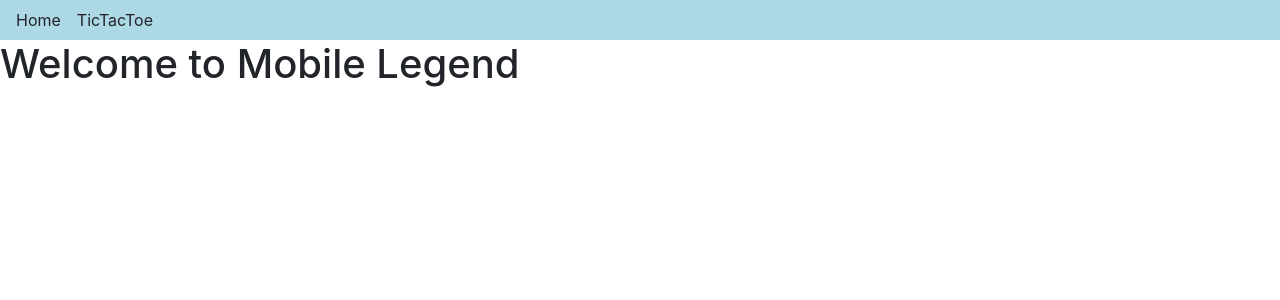
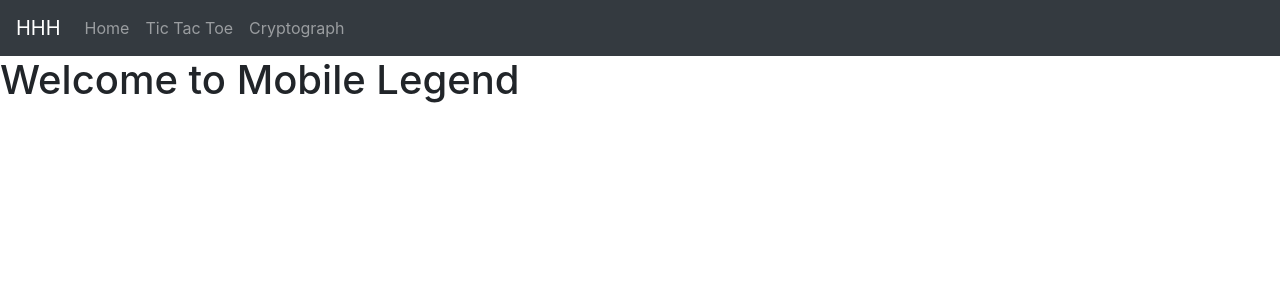
Before and after one commit to saifoelloh/game-creation, a React (Create React App) app: page / in a window 1280 px wide. Shown: the top 300 px of the page. Built offline with nearby package versions, Linux system fonts and the light colour scheme.

Commit message:
migrate to reactstrap navbar

```diff
--- a/src/App.jsx
+++ b/src/App.jsx
@@ -1,36 +1,51 @@
-import React from 'react'
-import { BrowserRouter, useHistory, Route, Switch } from 'react-router-dom'
+import React, { useState } from 'react'
+import { BrowserRouter, Link, Route, Switch } from 'react-router-dom'
+import {
+  Collapse,
+  Nav,
+  NavItem,
+  NavLink,
+  Navbar,
+  NavbarBrand,
+  NavbarToggler,
+} from 'reactstrap'
 
-import TicTacToe from './pages/tic-tac-toe/index.jsx'
-import './index.css'
+import TicTacToe from './pages/tic-tac-toe/index'
+import Cryptograph from './pages/cryptography/index'
 
 const Header = () => {
-  const history = useHistory()
+  const [isOpen, setIsOpen] = useState(false)
   const navbars = [
     {
-      title: 'Home',
+      title: 'home',
       url: '/',
     },
     {
-      title: 'TicTacToe',
+      title: 'tic tac toe',
       url: '/tic-tac-toe',
+    },
+    {
+      title: 'cryptograph',
+      url: '/cryptograph',
     },
   ]
 
   return (
-    <header className="navbar">
-      <ul className="navbar-content">
-        {navbars.map((item, key) => (
-          <li
-            key={key}
-            className="navbar-item"
-            onClick={() => history.push(item.url)}
-          >
-            {item.title}
-          </li>
-        ))}
-      </ul>
-    </header>
+    <Navbar color="dark" dark expand="md">
+      <NavbarBrand href="/">HHH</NavbarBrand>
+      <NavbarToggler onClick={() => setIsOpen(!isOpen)} />
+      <Collapse isOpen={isOpen} navbar>
+        <Nav className="mr-auto" navbar>
+          {navbars.map((item, key) => (
+            <NavItem key={key}>
+              <NavLink tag={Link} to={item.url} className="text-capitalize">
+                {item.title}
+              </NavLink>
+            </NavItem>
+          ))}
+        </Nav>
+      </Collapse>
+    </Navbar>
   )
 }
 
@@ -47,6 +62,7 @@ const App = () => {
       <Switch>
         <Route path="/" component={Home} exact />
         <Route path="/tic-tac-toe" component={TicTacToe} />
+        <Route path="/cryptograph" component={Cryptograph} />
       </Switch>
     </BrowserRouter>
   )
```
